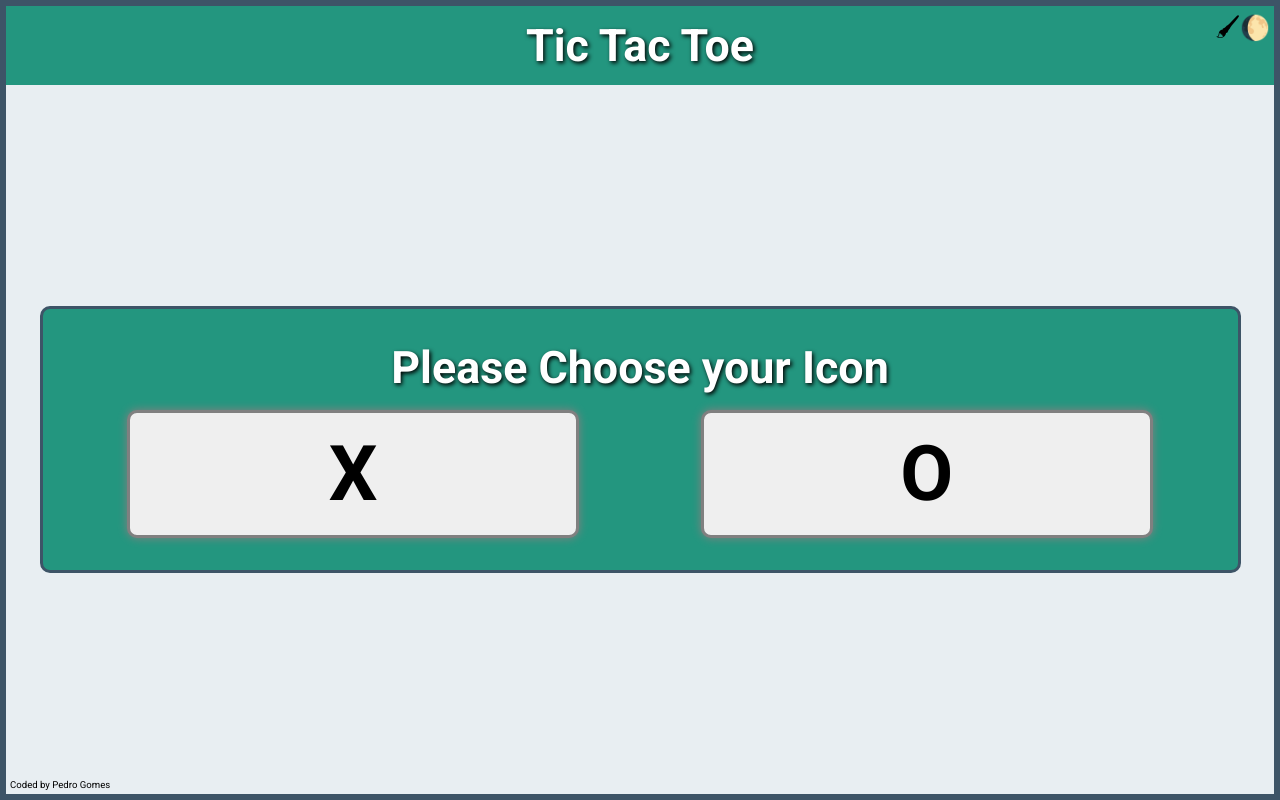
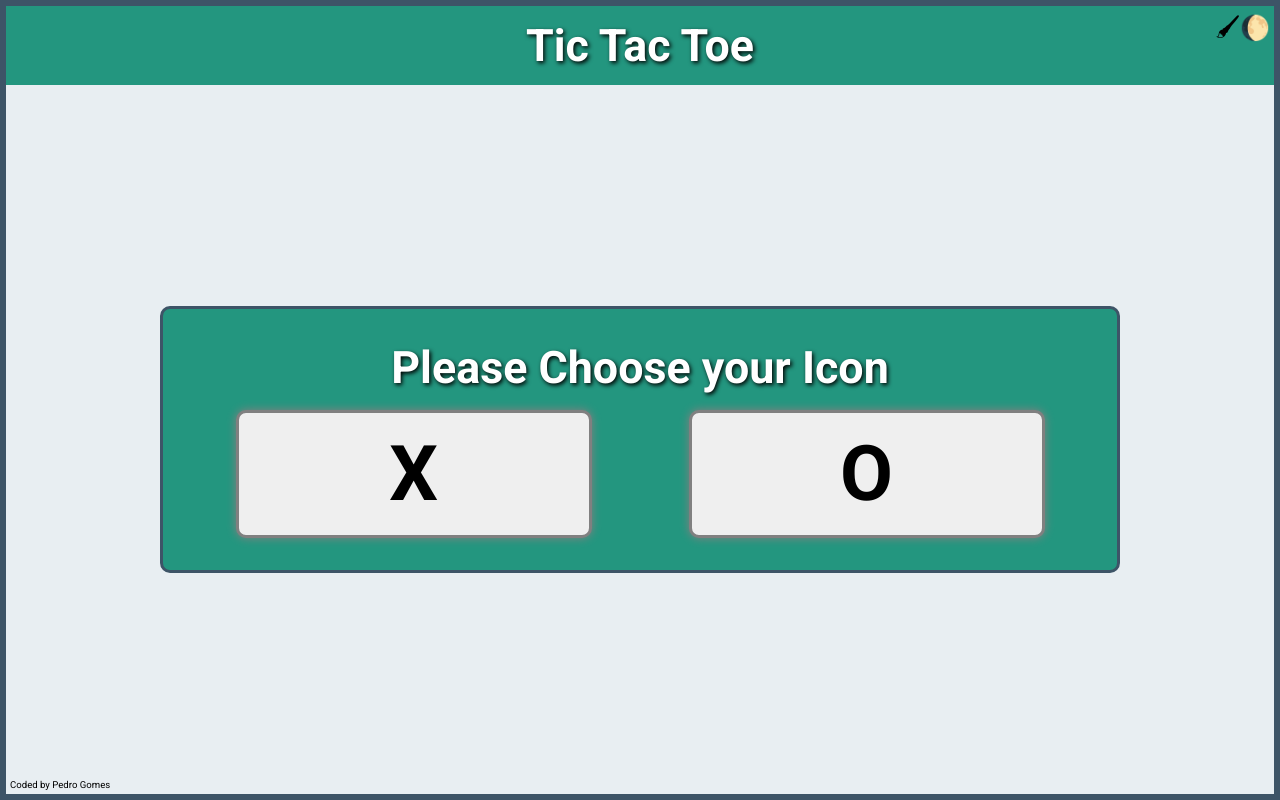
Before and after one commit to PedroGomes02/TicTacToe-FMQ, a React (Create React App) app: page / in a window 1280 px wide. Built offline with nearby package versions, Linux system fonts and the light colour scheme.

Commit message:
Choose icon width on media query

```diff
--- a/src/components/ChooseIcon/styles.ts
+++ b/src/components/ChooseIcon/styles.ts
@@ -13,7 +13,7 @@ const ChooseIconContainer = styled.div`
   border-radius: 10px;
 
   @media (min-width: 1201px) {
-    width: 1201px;
+    width: 960px;
   }
 `;
 
```
